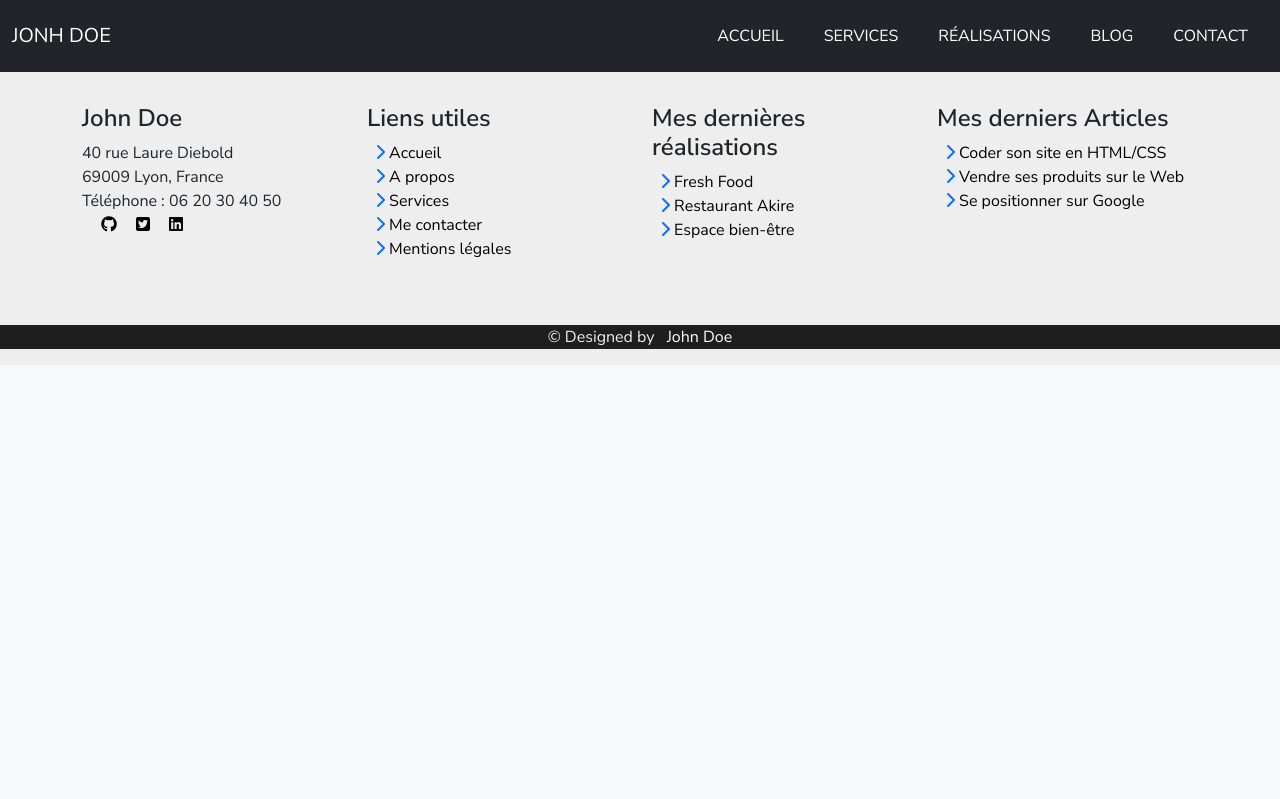
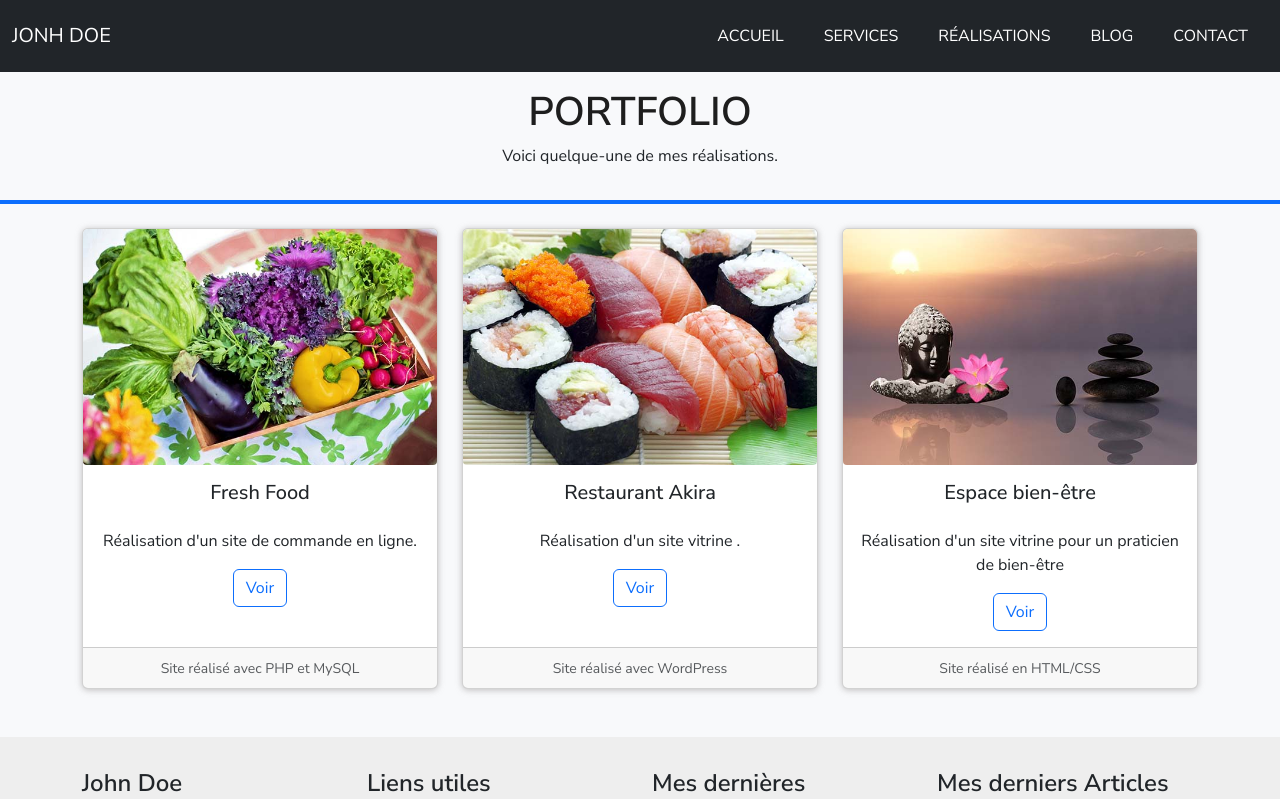
Before and after one commit to kilianaBldr/ReactJS, a React (Create React App) app: page /Realisations in a window 1280 px wide. Shown: the top 799 px of the page. Built offline with nearby package versions, Linux system fonts and the light colour scheme.

Commit message:
Ajout de la page Realistion

```diff
--- a/src/pages/Home/Home.css
+++ b/src/pages/Home/Home.css
@@ -55,5 +55,5 @@
     max-height: 100%;
  }
  .titre {
-    border-bottom: 3px solid #0d6efd;
+    border-bottom: 4px solid #0d6efd;
  }
--- a/src/pages/Realisations/Realisations.css
+++ b/src/pages/Realisations/Realisations.css
@@ -0,0 +1,3 @@
+.titreRealisation {
+    border-bottom: 4px solid #0d6efd;
+ }
--- a/src/pages/Realisations/Realisations.jsx
+++ b/src/pages/Realisations/Realisations.jsx
@@ -8,6 +8,58 @@ const Realisations = () =>{
     return (
         <div>
             <Nav/>
+            <main>
+                <main>
+                    <div className="imageServices"></div>
+                    <div className="text-center titreRealisation  p-3">
+                        <h1 className="text-uppercase">portfolio</h1>
+                        <p>Voici quelque-une de mes réalisations.</p>
+                    </div>
+                    <div className="container text-center">
+                    <div class="row row-cols-1 row-cols-md-3 g-4">
+  <div class="col mt-5 mb-5">
+    <div class="card h-100">
+      <img src="../images/portfolio/fresh-food.jpg" class="card-img-top" alt="image d'un paniers avec plusieurs légumes de saison à l'intérieur"/>
+      <div class="card-body">
+        <h5 class="card-title">Fresh Food</h5>
+        <p class="card-text">Réalisation d'un site de commande en ligne.</p>
+        <Link to="#" className="btn btn-outline-primary">Voir</Link>
+      </div>
+      <div class="card-footer">
+        <small class="text-body-secondary">Site réalisé avec PHP et MySQL</small>
+      </div>
+    </div>
+  </div>
+  <div class="col mt-5 mb-5">
+    <div class="card h-100">
+      <img src="../images/portfolio/restaurant-japonais.jpg" class="card-img-top" alt="image de plusieurs sushi"/>
+      <div class="card-body">
+        <h5 class="card-title">Restaurant Akira</h5>
+        <p class="card-text">Réalisation d'un site vitrine .</p>
+        <Link to="#" className="btn btn-outline-primary">Voir</Link>
+      </div>
+      <div class="card-footer">
+        <small class="text-body-secondary">Site réalisé avec WordPress</small>
+      </div>
+    </div>
+  </div>
+  <div class="col mt-5 mb-5">
+    <div class="card h-100">
+      <img src="../images/portfolio/espace-bien-etre.jpg" class="card-img-top" alt="image d'une tête de bouda espace bien être "/>
+      <div class="card-body">
+        <h5 class="card-title">Espace bien-être</h5>
+        <p class="card-text">Réalisation d'un site vitrine pour un praticien de bien-être</p>
+        <Link to="#" className="btn btn-outline-primary">Voir</Link>
+      </div>
+      <div class="card-footer">
+        <small class="text-body-secondary">Site réalisé en HTML/CSS</small>
+      </div>
+    </div>
+  </div>
+</div>
+                    </div>
+                </main>
+            </main>
             <Footer/>
         </div>
     )
```
